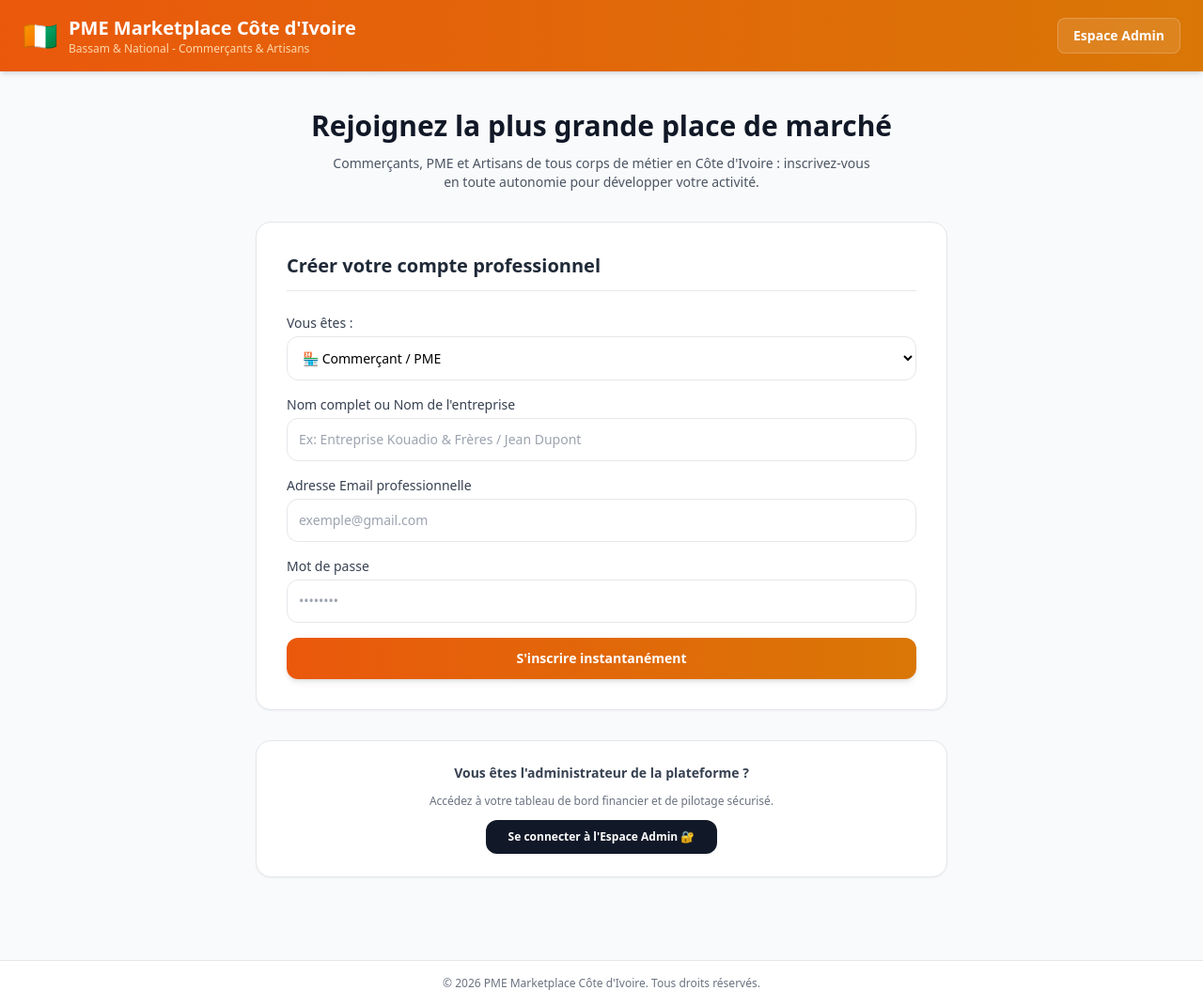
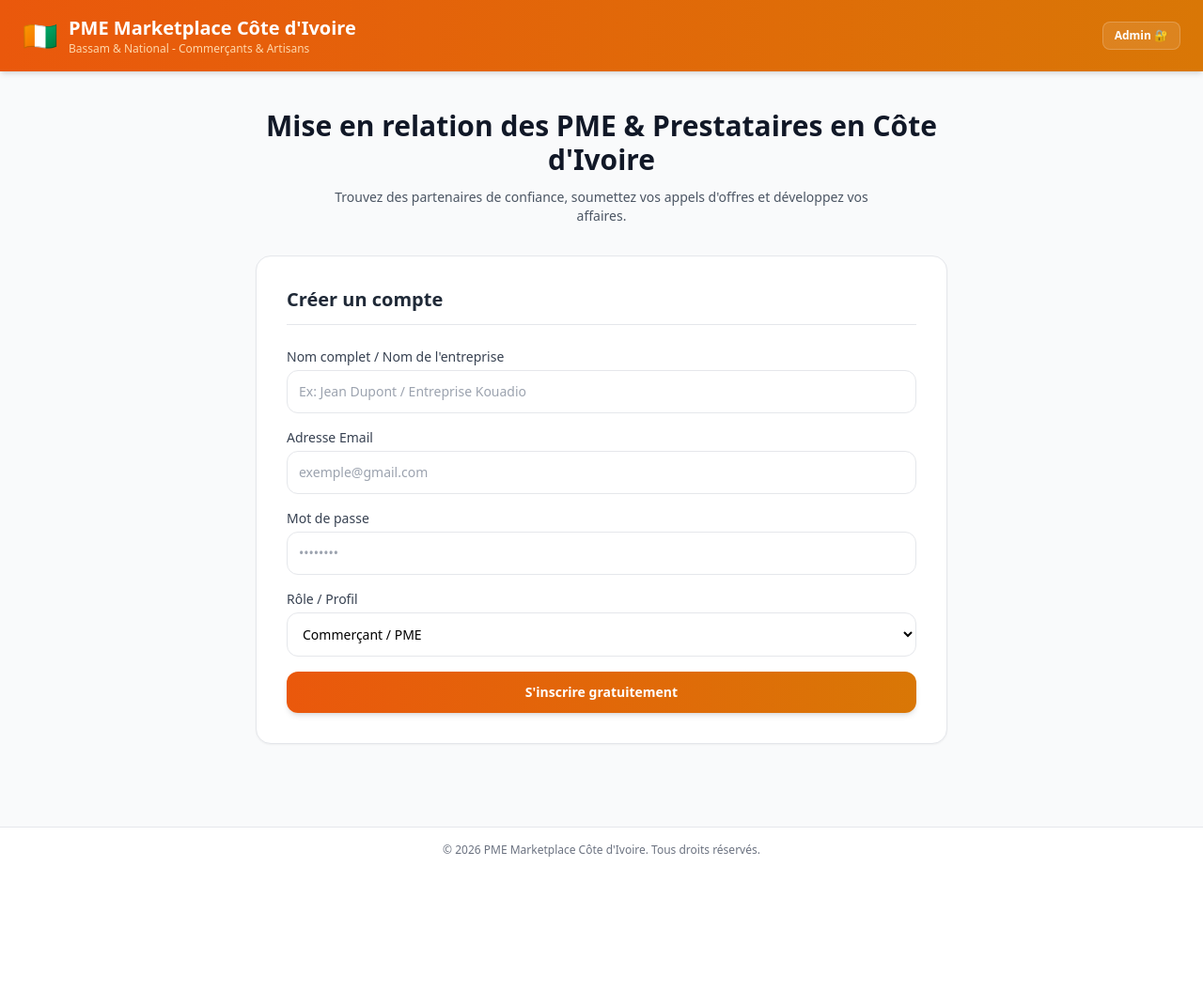
Before and after one commit to acquah2017-prog/pme-marketplace, a FastAPI app: page / in a window 1280 px wide. Shown: the whole page at 94% size. After the commit the page ends 912 px from the top, so only its background shows below. Run offline with FastAPI, Linux system fonts and the light colour scheme; some libraries are stand-ins or nearby versions.

Commit message:
Suppression definitive du bloc admin de la page d'accueil publique

```diff
--- a/templates/index.html
+++ b/templates/index.html
@@ -18,7 +18,8 @@
                     <p class="text-xs text-orange-200">Bassam & National - Commerçants & Artisans</p>
                 </div>
             </div>
-            <a href="/admin-login" class="bg-white/10 hover:bg-white/20 text-white px-4 py-2 rounded-lg text-sm font-semibold transition border border-white/20">Espace Admin</a>
+            <!-- Lien admin discret tout en haut si besoin, ou totalement retiré de la vue publique -->
+            <a href="/admin-login" class="bg-white/10 hover:bg-white/20 text-white px-3 py-1.5 rounded-lg text-xs font-semibold transition border border-white/20">Admin 🔐</a>
         </div>
     </header>
 
@@ -27,13 +28,13 @@
 
         <!-- Message de bienvenue -->
         <div class="text-center space-y-3">
-            <h2 class="text-3xl font-extrabold text-gray-900">Rejoignez la plus grande place de marché</h2>
+            <h2 class="text-3xl font-extrabold text-gray-900">Mise en relation des PME & Prestataires en Côte d'Ivoire</h2>
             <p class="text-gray-600 max-w-xl mx-auto text-sm">
-                Commerçants, PME et Artisans de tous corps de métier en Côte d'Ivoire : inscrivez-vous en toute autonomie pour développer votre activité.
+                Trouvez des partenaires de confiance, soumettez vos appels d'offres et développez vos affaires.
             </p>
         </div>
 
-        <!-- Messages d'alerte (Succès ou Erreur) -->
+        <!-- Messages d'alerte -->
         {% if succes %}
         <div class="p-4 bg-emerald-50 border border-emerald-200 text-emerald-800 rounded-xl text-center text-sm font-semibold shadow-sm">
             {{ succes }}
@@ -46,30 +47,21 @@
         </div>
         {% endif %}
 
-        <!-- Formulaire d'inscription (SANS le rôle admin) -->
+        <!-- Formulaire d'inscription unique -->
         <div class="bg-white p-8 rounded-2xl shadow-sm border border-gray-200 space-y-6">
-            <h3 class="text-xl font-bold text-gray-800 border-b pb-3">Créer votre compte professionnel</h3>
+            <h3 class="text-xl font-bold text-gray-800 border-b pb-3">Créer un compte</h3>
 
             <form action="/inscription-web" method="POST" class="space-y-4">
 
-                <!-- Choix du rôle (Limité uniquement à Commerçant et Prestataire) -->
-                <div>
-                    <label class="block text-sm font-medium text-gray-700 mb-1">Vous êtes :</label>
-                    <select name="role" id="role-select" onchange="changerRole()" class="w-full p-3 border rounded-xl focus:ring-2 focus:ring-orange-500 bg-white text-sm">
-                        <option value="commercant">🏪 Commerçant / PME</option>
-                        <option value="prestataire">🛠️ Prestataire / Artisan (Tous métiers)</option>
-                    </select>
-                </div>
-
                 <!-- Nom ou Nom de l'entreprise -->
                 <div>
-                    <label class="block text-sm font-medium text-gray-700 mb-1">Nom complet ou Nom de l'entreprise</label>
-                    <input type="text" name="nom" required placeholder="Ex: Entreprise Kouadio & Frères / Jean Dupont" class="w-full p-3 border rounded-xl focus:ring-2 focus:ring-orange-500 text-sm">
+                    <label class="block text-sm font-medium text-gray-700 mb-1">Nom complet / Nom de l'entreprise</label>
+                    <input type="text" name="nom" required placeholder="Ex: Jean Dupont / Entreprise Kouadio" class="w-full p-3 border rounded-xl focus:ring-2 focus:ring-orange-500 text-sm">
                 </div>
 
                 <!-- Email -->
                 <div>
-                    <label class="block text-sm font-medium text-gray-700 mb-1">Adresse Email professionnelle</label>
+                    <label class="block text-sm font-medium text-gray-700 mb-1">Adresse Email</label>
                     <input type="email" name="email" required placeholder="exemple@gmail.com" class="w-full p-3 border rounded-xl focus:ring-2 focus:ring-orange-500 text-sm">
                 </div>
 
@@ -79,27 +71,27 @@
                     <input type="password" name="password" required placeholder="••••••••" class="w-full p-3 border rounded-xl focus:ring-2 focus:ring-orange-500 text-sm">
                 </div>
 
-                <!-- Champ Métier / Spécialité (Illimité pour les artisans) -->
+                <!-- Choix du rôle / Profil -->
+                <div>
+                    <label class="block text-sm font-medium text-gray-700 mb-1">Rôle / Profil</label>
+                    <select name="role" id="role-select" onchange="changerRole()" class="w-full p-3 border rounded-xl focus:ring-2 focus:ring-orange-500 bg-white text-sm">
+                        <option value="commercant">Commerçant / PME</option>
+                        <option value="prestataire">Prestataire de services</option>
+                    </select>
+                </div>
+
+                <!-- Champ Métier / Spécialité (S'affiche dynamiquement si Prestataire) -->
                 <div id="champ-metier-box" class="hidden space-y-1">
                     <label class="block text-sm font-medium text-gray-700">Votre Corps de Métier / Spécialité</label>
-                    <input type="text" name="metier_specialite" placeholder="Ex: Électricien, Plombier, Menuisier, Climatisation, Maçon, Webmaster..." class="w-full p-3 border rounded-xl focus:ring-2 focus:ring-orange-500 text-sm">
-                    <p class="text-xs text-gray-500">Tapez librement votre métier pour que vos futurs clients sachent exactement ce que vous faites.</p>
+                    <input type="text" name="metier_specialite" placeholder="Ex: Menuisier, Maçon, Plombier, Électricien..." class="w-full p-3 border rounded-xl focus:ring-2 focus:ring-orange-500 text-sm">
+                    <p class="text-xs text-gray-500">Indiquez précisément votre domaine d'activité pour vos futurs clients.</p>
                 </div>
 
                 <!-- Bouton de validation -->
                 <button type="submit" class="w-full bg-gradient-to-r from-orange-600 to-amber-600 hover:from-orange-700 hover:to-amber-700 text-white font-bold p-3 rounded-xl transition shadow-md text-sm mt-2">
-                    S'inscrire instantanément
+                    S'inscrire gratuitement
                 </button>
             </form>
-        </div>
-
-        <!-- Espace Connexion / Espace Admin discret -->
-        <div class="bg-white p-6 rounded-2xl shadow-sm border border-gray-200 text-center space-y-3">
-            <h4 class="text-sm font-bold text-gray-700">Vous êtes l'administrateur de la plateforme ?</h4>
-            <p class="text-xs text-gray-500">Accédez à votre tableau de bord financier et de pilotage sécurisé.</p>
-            <a href="/admin-login" class="inline-block bg-gray-900 hover:bg-gray-800 text-white font-semibold px-6 py-2.5 rounded-xl text-xs transition shadow-sm">
-                Se connecter à l'Espace Admin 🔐
-            </a>
         </div>
 
     </main>
@@ -109,8 +101,7 @@
         &copy; 2026 PME Marketplace Côte d'Ivoire. Tous droits réservés.
     </footer>
 
-    <!-- Script pour afficher/masquer le champ métier selon le rôle -->
-    <Sélection>
+    <!-- Script JavaScript pour afficher ou masquer le champ métier selon le choix -->
     <script>
         function changerRole() {
             const roleSelect = document.getElementById('role-select');
```
